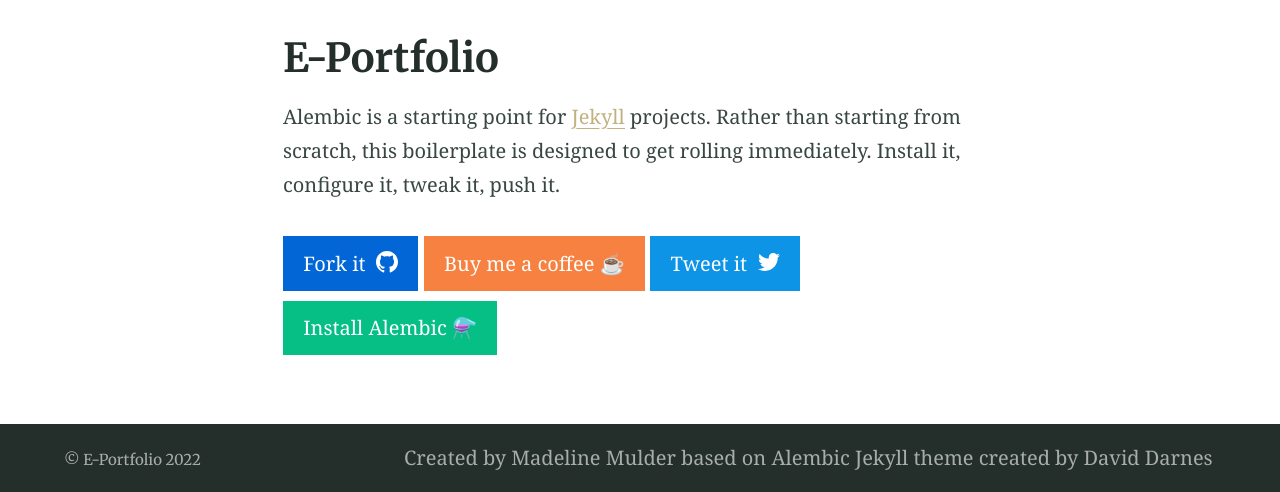
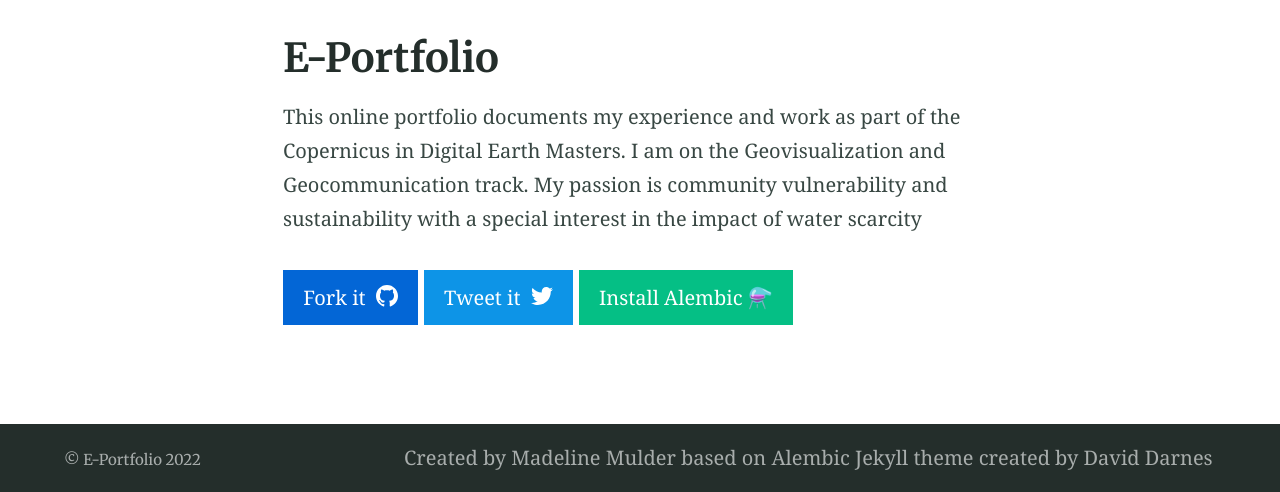
Before and after one commit to MadelineMulder/MadelineMulder.github.io, a Jekyll site: the page built from index.md, in a window 1280 px wide, cut to the strip 408-900 px from the top of the page. Built offline with Jekyll 4.4.1, drawn with Linux system fonts in a browser that asks for light colours.

Commit message:
Update index.md

```diff
--- a/index.md
+++ b/index.md
@@ -4,9 +4,9 @@ feature_text: |
   ## Alembic
   A Jekyll boilerplate theme designed to be a starting point for any Jekyll website
 feature_image: "https://d9-wret.s3.us-west-2.amazonaws.com/assets/palladium/production/s3fs-public/thumbnails/image/irritated.jpg"
-excerpt: "Alembic is a starting point for [Jekyll](https://jekyllrb.com/) projects. Rather than starting from scratch, this boilerplate is designed to get the ball rolling immediately. Install it, configure it, tweak it, push it."
+excerpt: "An E-Porfolio to document my CDE Masters experience and work"
 ---
 
-Alembic is a starting point for [Jekyll](https://jekyllrb.com/) projects. Rather than starting from scratch, this boilerplate is designed to get rolling immediately. Install it, configure it, tweak it, push it.
+This online portfolio documents my experience and work as part of the Copernicus in Digital Earth Masters. I am on the Geovisualization and Geocommunication track. My passion is community vulnerability and sustainability with a special interest in the impact of water scarcity
 
-{% include button.html text="Fork it" icon="github" link="https://github.com/daviddarnes/alembic" color="#0366d6" %} {% include button.html text="Buy me a coffee ☕️" link="https://buymeacoffee.com/daviddarnes#support" color="#f68140" %} {% include button.html text="Tweet it" icon="twitter" link="https://twitter.com/intent/tweet/?url=https://alembic.darn.es&text=Alembic%20-%20A%20Jekyll%20boilerplate%20theme&via=DavidDarnes" color="#0d94e7" %} {% include button.html text="Install Alembic ⚗️" link="https://github.com/daviddarnes/alembic#installation" %}
+{% include button.html text="Fork it" icon="github" link="https://github.com/daviddarnes/alembic" color="#0366d6" %} {% include button.html text="Tweet it" icon="twitter" link="https://twitter.com/intent/tweet/?url=https://alembic.darn.es&text=Alembic%20-%20A%20Jekyll%20boilerplate%20theme&via=DavidDarnes" color="#0d94e7" %} {% include button.html text="Install Alembic ⚗️" link="https://github.com/daviddarnes/alembic#installation" %}
```
